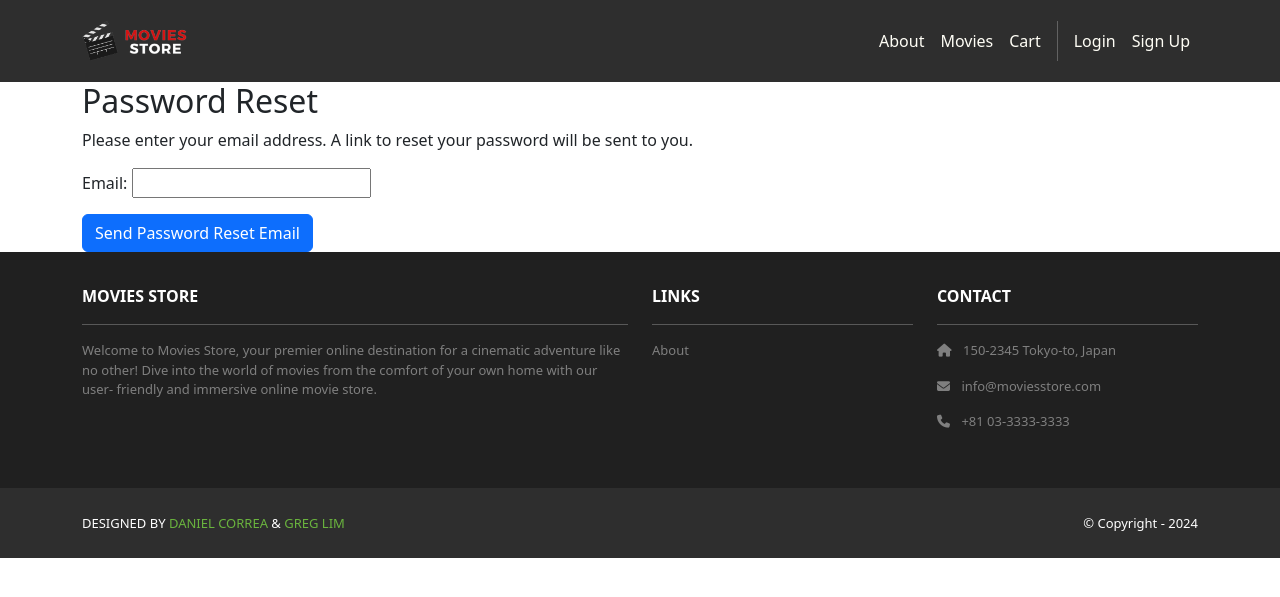
After one commit to jingxuanliu1/Movie-Store, a Django app: page /accounts/password_reset/ in a window 1280 px wide. The commit adds this page. Shown: the top 597 px of the page. Run offline with Django 5.2, Linux system fonts and the light colour scheme; some libraries are stand-ins or nearby versions.

Commit message:
Enable password reset via email with app password authentication. -Implemented password reset functionality to send reset links to user emails -Created a new Google account for EMAIL_HOST_USER -Used app password feature for EMAIL_HOST_PASSWORD instead of the actual password to resolve email delivery issues -Verified that users can set a new password through the reset link -odproject2340@gmail.com

```diff
--- a/accounts/templates/accounts/login.html
+++ b/accounts/templates/accounts/login.html
@@ -1,4 +1,5 @@
 {% extends 'base.html' %}
+
 {% block content %}
 <div class="p-3 mt-4">
   <div class="container">
@@ -35,6 +36,10 @@
                 </button>
               </div>
             </form>
+            <!-- Password Reset -->
+            <div class="text-center mt-3">
+              <a href="{% url 'password_reset' %}">Forgot your password?</a>
+            </div>
           </div>
         </div>
       </div>
--- /dev/null
+++ b/accounts/templates/accounts/password_reset.html
@@ -0,0 +1,14 @@
+<!-- templates/accounts/password_reset.html -->
+{% extends 'base.html' %}
+
+{% block content %}
+  <div class="container">
+    <h2>Password Reset</h2>
+    <p>Please enter your email address. A link to reset your password will be sent to you.</p>
+    <form method="post">
+      {% csrf_token %}
+      {{ form.as_p }}
+      <button type="submit" class="btn btn-primary">Send Password Reset Email</button>
+    </form>
+  </div>
+{% endblock %}
--- a/accounts/urls.py
+++ b/accounts/urls.py
@@ -1,7 +1,22 @@
 from django.urls import path
 from . import views
+from django.contrib.auth import views as auth_views
+
 urlpatterns = [
     path('signup', views.signup, name='accounts.signup'),
     path('login/', views.login, name='accounts.login'),
     path('logout/', views.logout, name='accounts.logout'),
+    path('password_reset/',
+             auth_views.PasswordResetView.as_view(template_name='accounts/password_reset.html'),
+             name='password_reset'),
+    path('password_reset/done/',
+         auth_views.PasswordResetDoneView.as_view(template_name='accounts/password_reset_done.html'),
+         name='password_reset_done'),
+    path('reset/<uidb64>/<token>/',
+         auth_views.PasswordResetConfirmView.as_view(template_name='accounts/password_reset_confirm.html'),
+         name='password_reset_confirm'),
+    path('reset/done/',
+         auth_views.PasswordResetCompleteView.as_view(template_name='accounts/password_reset_complete.html'),
+         name='password_reset_complete'),
+path('login/', views.login, name='login'),
 ]
```
Also changed, not shown: accounts/templates/accounts/password_reset_complete.html (added, +9 -0 lines), accounts/templates/accounts/password_reset_confirm.html (added, +13 -0 lines), accounts/templates/accounts/password_reset_done.html (added, +9 -0 lines), moviesstore/settings.py (+12 -0 lines), db.sqlite3.
